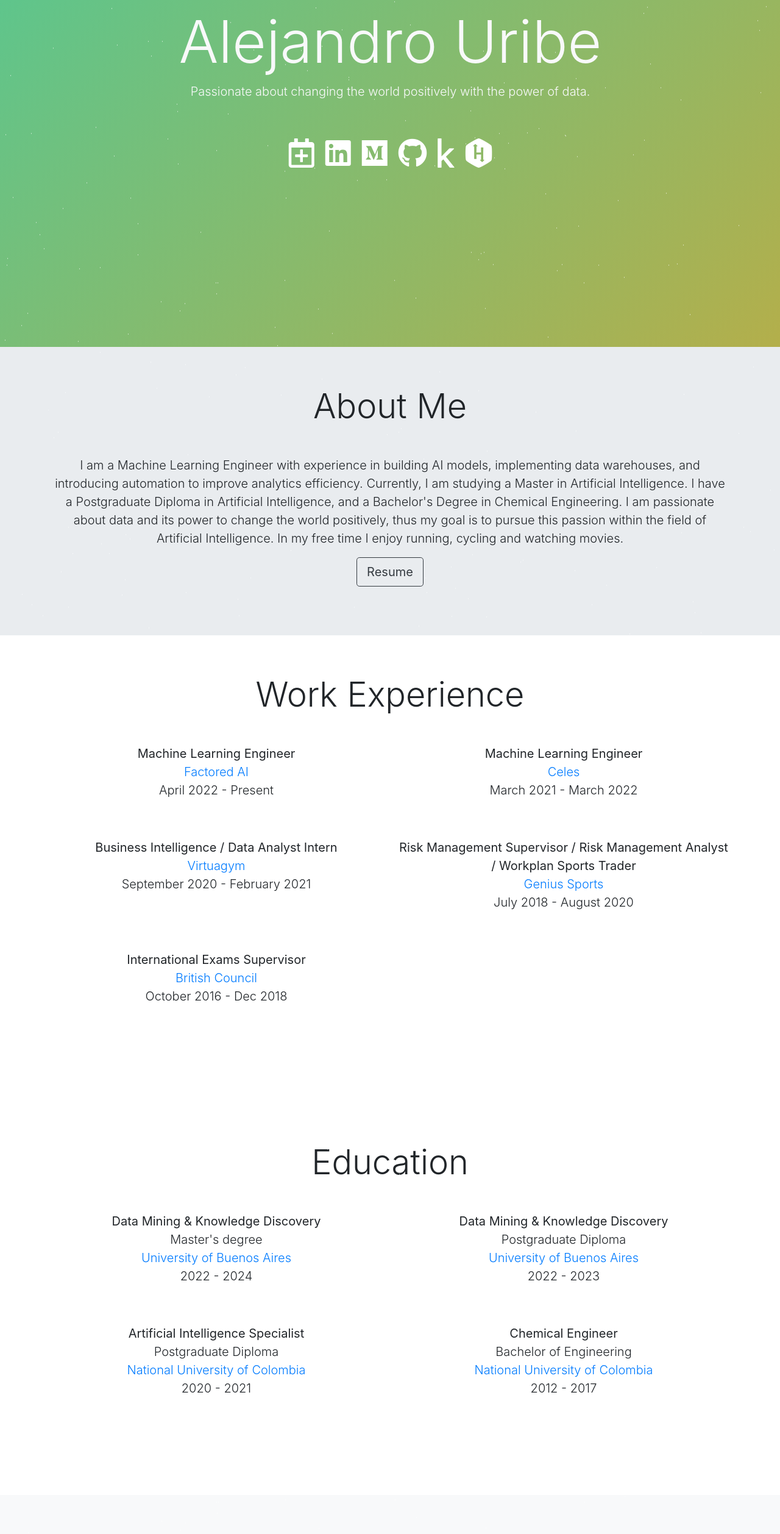
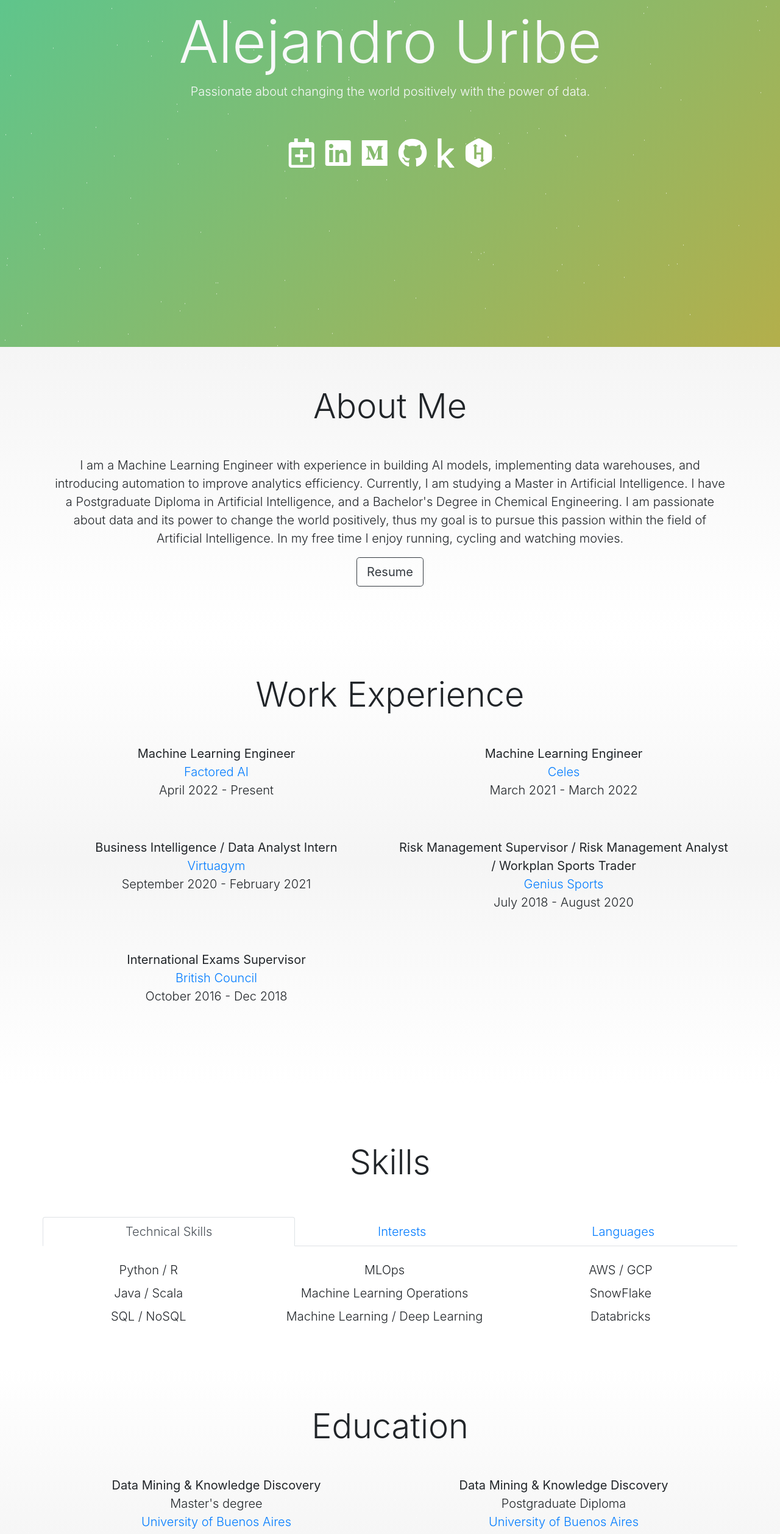
Before and after one commit to UribeAlejandro/UribeAlejandro.github.io, a React (Create React App) app: page / in a window 1280 px wide. Shown: the part 231-2747 px from the top of the page at 61% size. Built offline with nearby package versions, Linux system fonts and the light colour scheme; no server answers.

Commit message:
Added linear gradients to sections. Fix - solved dependencies issues

```diff
--- a/src/App.js
+++ b/src/App.js
@@ -41,12 +41,22 @@ const Home = React.forwardRef((props, ref) => {
       )}
       {
         experiences.show && (
-          <Experience experiences={experiences}/>
+          <Experience experiences={experiences} />
+        )
+      }
+      {
+        skills.show && (
+          <Skills
+            heading={skills.heading}
+            hardSkills={skills.hardSkills}
+            interests={skills.interests}
+            languages={skills.languages}
+          />
         )
       }
       {
         education.show && (
-          <Education education={education}/>
+          <Education education={education} />
         )
       }
       {repos.show && (
@@ -55,14 +65,6 @@ const Home = React.forwardRef((props, ref) => {
           username={repos.gitHubUsername}
           length={repos.reposLength}
           specfic={repos.specificRepos}
-        />
-      )}
-      {skills.show && (
-        <Skills
-          heading={skills.heading}
-          hardSkills={skills.hardSkills}
-          interests={skills.interests}
-          languages={skills.languages}
         />
       )}
     </>
--- a/src/components/home/AboutMe.jsx
+++ b/src/components/home/AboutMe.jsx
@@ -30,7 +30,7 @@ const AboutMe = ({ heading, message, link, imgSize, resume }) => {
   };
 
   return (
-    <div id="aboutme" className="jumbotron jumbotron-fluid m-0">
+    <div id="aboutme" className="bg-gradient-top jumbotron jumbotron-fluid m-0">
       <div className="container container-fluid">
         <div className="row">
           <div className="col-5 d-none d-lg-block align-self-center">
--- a/src/components/home/Education.jsx
+++ b/src/components/home/Education.jsx
@@ -6,12 +6,12 @@ import {
     Jumbotron
 } from "react-bootstrap";
 
-const Education = ({education}) => {
+const Education = ({ education }) => {
     return (
-    <div id="education">
+        <div id="education" className="bg-gradient-center m-0">
             <section className="section">
                 <Container>
-                <Jumbotron fluid className="bg-white">
+                    <Jumbotron fluid className="bg-transparent m-0">
                         <h2 className="display-4 mb-5 text-center">
                             {education.heading}
                         </h2>
--- a/src/components/home/Experience.jsx
+++ b/src/components/home/Experience.jsx
@@ -6,12 +6,12 @@ import {
     Jumbotron
 } from "react-bootstrap";
 
-const Experience = ({experiences}) => {
+const Experience = ({ experiences }) => {
     return (
         <div id="experiences">
-        <section className="section">
+            <section className="bg-gradient-center section">
                 <Container>
-                <Jumbotron fluid className="bg-white">
+                    <Jumbotron fluid className="bg-transparent">
                         <h2 className="display-4 mb-5 text-center">
                             {experiences.heading}
                         </h2>
--- a/src/components/home/Project.jsx
+++ b/src/components/home/Project.jsx
@@ -55,8 +55,8 @@ const Project = ({ heading, username, length, specfic }) => {
   }, [fetchRepos]);
 
   return (
-    <Jumbotron fluid id="projects" className="bg-light m-0">
-      <Container className="">
+    <Jumbotron fluid id="projects" className="bg-gradient-center">
+      <Container className="bg-transparent">
         <h2 className="display-4 pb-5 text-center">{heading}</h2>
         <Row>
           {projectsArray.length
--- a/src/components/home/Skills.jsx
+++ b/src/components/home/Skills.jsx
@@ -20,7 +20,7 @@ function Skills({ heading, hardSkills, interests, languages }) {
   );
   return (
     <Jumbotron ref={skillsTabRef} fluid className="bg-white m-0" id="skills">
-      <Container className="p-5 ">
+      <Container className="p-0">
         <h2 ref={skillsTabRef} className="display-4 pb-5 text-center">
           {heading}
         </h2>
@@ -47,7 +47,7 @@ function Skills({ heading, hardSkills, interests, languages }) {
               <SkillsTab skills={interests} isScrolled={isScrolled} />
             </Row>
           </Tab>
-         <Tab
+          <Tab
             tabClassName="skills-tab lead"
             eventKey="languages"
             title="Languages"
--- a/src/scss/_index.scss
+++ b/src/scss/_index.scss
@@ -1,8 +1,10 @@
 html {
   font-size: 14px;
+
   @media (min-width: 768px) {
     font-size: 16px;
   }
+
   scroll-behavior: smooth;
 }
 
@@ -21,16 +23,14 @@ code {
 }
 
 .bgstyle {
-  /* background: linear-gradient(136deg, #1ad7c0, #8E44AD, #ff9b11, #1F3A93, #ddd8c6, #000000, #000000);  */
-  /*background: linear-gradient(
-    136deg,
-    #4484ce,
-    #1ad7c0,
-    #ff9b11,
-    #9b59b6,
-    #ff7f7f,
-    #ecf0f1
-  );*/
+  background: linear-gradient(136deg, #1ad7c0, #8E44AD, #ff9b11, #1F3A93, #ddd8c6, #000000, #000000);
+  background: linear-gradient(136deg,
+      #4484ce,
+      #1ad7c0,
+      #ff9b11,
+      #9b59b6,
+      #ff7f7f,
+      #ecf0f1);
 
   background-size: 1200% 1200%;
   -webkit-animation: BackgroundAnimation 70s ease infinite;
@@ -40,39 +40,54 @@ code {
   height: 100%;
 }
 
-.bg-gradient {
+.bg-gradient-top {
   background: linear-gradient(rgba(245, 245, 245, 1), rgba(245, 245, 245, 0));
+}
+
+.bg-gradient-bottom {
+  background: linear-gradient(rgba(245, 245, 245, 0), rgba(245, 245, 245, 1));
+}
+
+.bg-gradient-center {
+  background: repeating-linear-gradient(rgba(245, 245, 245, 0), rgba(245, 245, 245, 1), rgba(245, 245, 245, 0));
 }
 
 .navbar-transparent {
   background-color: rgba(255, 255, 255, 0);
   transition: background-color 0.2s;
 }
+
 .navbar-white {
   background-color: rgba(234, 236, 239, 0.81);
   transition: background-color 0.2s;
 }
+
 .brand {
   color: #363636 !important;
 }
+
 .nav-link {
   transition: color, 0.2s;
 }
+
 .toggler {
   border: none;
   padding: 4px;
   border-radius: 4px;
+
   &:focus {
     outline: none;
     background-color: rgba(0, 0, 0, 0.05);
   }
 }
+
 .socialicons {
   color: white;
   padding-left: 5px;
   padding-right: 5px;
   transition: all 0.8s;
   margin: 4px;
+
   &:hover {
     color: black;
     padding-left: 5px;
@@ -93,9 +108,11 @@ code {
 
 .typist {
   min-height: 6rem;
+
   @media (min-width: 360px) {
     min-height: 4rem;
   }
+
   @media (min-width: 768px) {
     min-height: 2.5rem;
   }
@@ -103,15 +120,18 @@ code {
 
 .card {
   transition: transform 0.3s, box-shadow 0.3s;
+
   &:hover {
     box-shadow: 0 2rem 3rem rgba($black, 0.175) !important;
     transform: translateY(-2px);
     transition: transform 0.3s, box-shadow 0.3s;
   }
 }
+
 .skills-tabs {
   flex-grow: 1;
 }
+
 .skills-tab {
   flex-grow: 1;
   text-align: center;
@@ -119,13 +139,16 @@ code {
 
 .progress {
   transform-origin: left;
-  & > * {
+
+  &>* {
     transform: scaleX(0);
   }
 }
+
 .progress-bar-animation {
   @extend .progress;
-  & > * {
+
+  &>* {
     animation: progress 1.5s ease-in-out forwards;
   }
 }
```
Also changed, not shown: package.json (+18 -13 lines), 12 other files (tests, documents, lock files or other folders). Lines whose indentation alone changed are shown as unchanged.
